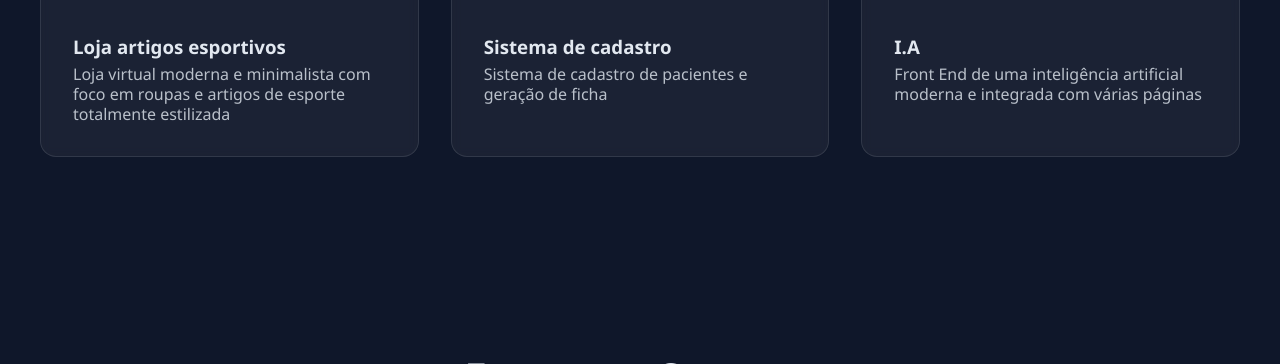
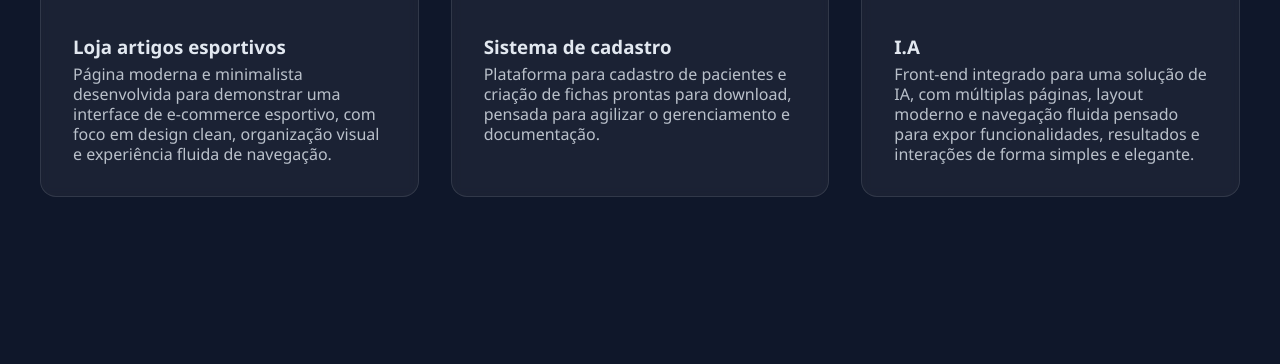
Before and after one commit to guzman059/meu-portfolio, a plain HTML site: page index.html in a window 1280 px wide. Shown: the part 1683-2047 px from the top of the page. Drawn offline with Linux system fonts and the light colour scheme.

Commit message:
Fix HTML encoding issues and update content

```diff
--- a/index.html
+++ b/index.html
@@ -28,7 +28,7 @@
     <main id="inicio" class="cabecalho">
             <img src="img/perfil.png" class="foto_perfil">
             <h1>Gustavo Vieira</h1>
-            <p class="desc_cabecalho">Desenvolvedor Full Satack</p>
+            <p class="desc_cabecalho">Desenvolvedor Junior</p>
     </main>
 
     <section id="sobre" class="sobre">
@@ -46,7 +46,7 @@
                     <img src="img/sport_elite.png" alt="img"  class="projetos_imagem">
                 <div class="caixa_textos_projetos">
                     <h3 class="info_projetos">Loja artigos esportivos</h3>
-                    <p class="desc_projetos">Loja virtual moderna e minimalista com foco em roupas e artigos de esporte totalmente estilizada</p>
+                    <p class="desc_projetos">Página moderna e minimalista desenvolvida para demonstrar uma interface de e-commerce esportivo, com foco em design clean, organização visual e experiência fluida de navegação.</p>
                 </div>
             </div>
 
@@ -54,7 +54,7 @@
                     <img src="img/clinica.png" alt="img"  class="projetos_imagem">
                 <div class="caixa_textos_projetos">
                     <h3 class="info_projetos">Sistema de cadastro</h3>
-                    <p class="desc_projetos">Sistema de cadastro de pacientes e geração de ficha</p>
+                    <p class="desc_projetos">Plataforma para cadastro de pacientes e criação de fichas prontas para download, pensada para agilizar o gerenciamento e documentação.</p>
                 </div>
             </div>
 
@@ -62,7 +62,7 @@
                 <img src="img/ia.png" alt="img"  class="projetos_imagem">
             <div class="caixa_textos_projetos">
                 <h3 class="info_projetos">I.A</h3>
-                <p class="desc_projetos">Front End de uma inteligência artificial moderna e integrada com várias páginas</p>
+                <p class="desc_projetos">Front-end integrado para uma solução de IA, com múltiplas páginas, layout moderno e navegação fluida pensado para expor funcionalidades, resultados e interações de forma simples e elegante.</p>
             </div>
             </div>
 
```
